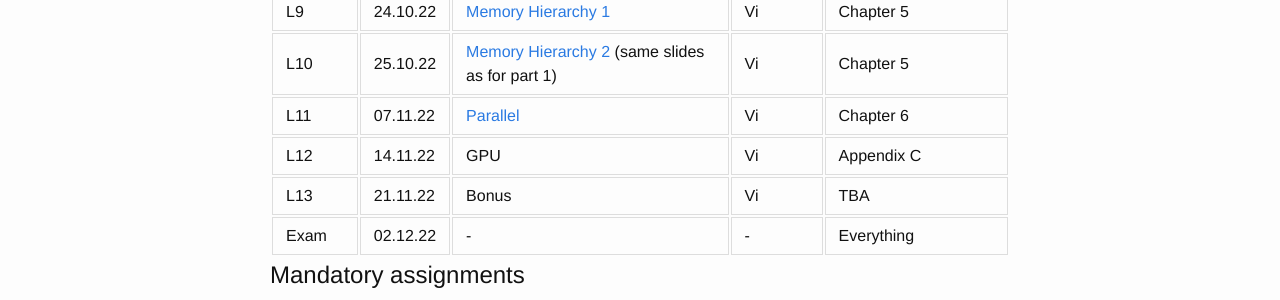
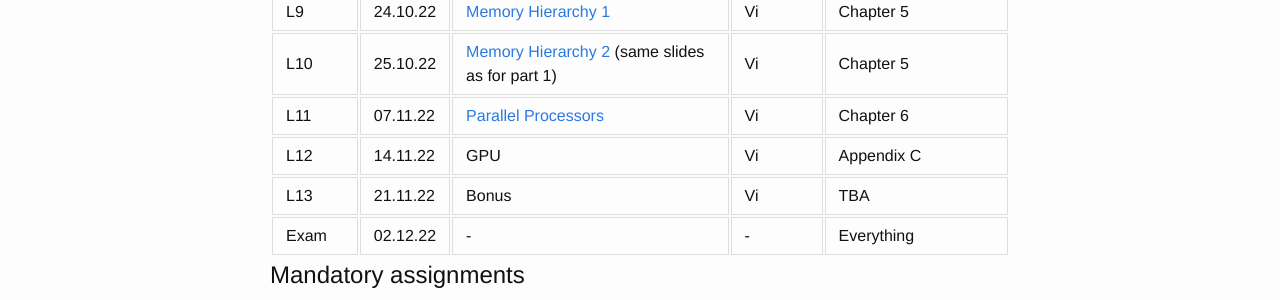
Before and after one commit to uit-inf-2200-f22/uit-inf-2200-f22.github.io, a Jekyll site: the page built from index.md, in a window 1280 px wide. Shown: the part 1613-1913 px from the top of the page. Built offline with Jekyll 4.4.1, drawn with Linux system fonts in a browser that asks for light colours; our own code applies the rules of GitHub Pages for plain Markdown files.

Commit message:
Update index.md

```diff
--- a/index.md
+++ b/index.md
@@ -48,7 +48,7 @@ You can read more about plagiarism and cheating on: https://en.uit.no/sensor/art
 | P3   | 18.10.22 | [Precepts 3](https://drive.google.com/file/d/1fC-YrwyMykVpzwqqFd-6aC_wmHplwg0N/view?usp=sharing)    | Vi        | -         |
 | L9   | 24.10.22 | [Memory Hierarchy 1](https://drive.google.com/file/d/1xHQfkoEHrAuInQq7JfSvjoHVeDVxFDP9/view?usp=sharing)        | Vi        | Chapter 5 |
 | L10  | 25.10.22 | [Memory Hierarchy 2](https://drive.google.com/file/d/1xHQfkoEHrAuInQq7JfSvjoHVeDVxFDP9/view?usp=sharing) (same slides as for part 1)      | Vi        | Chapter 5 |
-| L11  | 07.11.22 | [Parallel](https://drive.google.com/file/d/1f_8nClmyg1ZFDb2PGzDZqoY1IUcd3K18/view?usp=share_link)     | Vi        | Chapter 6 |
+| L11  | 07.11.22 | [Parallel Processors](https://drive.google.com/file/d/1f_8nClmyg1ZFDb2PGzDZqoY1IUcd3K18/view?usp=share_link)     | Vi        | Chapter 6 |
 | L12  | 14.11.22 | GPU            | Vi        | Appendix C |
 | L13  | 21.11.22 | Bonus          | Vi        | TBA        |
 | Exam | 02.12.22 | -              | -         | Everything |
```
